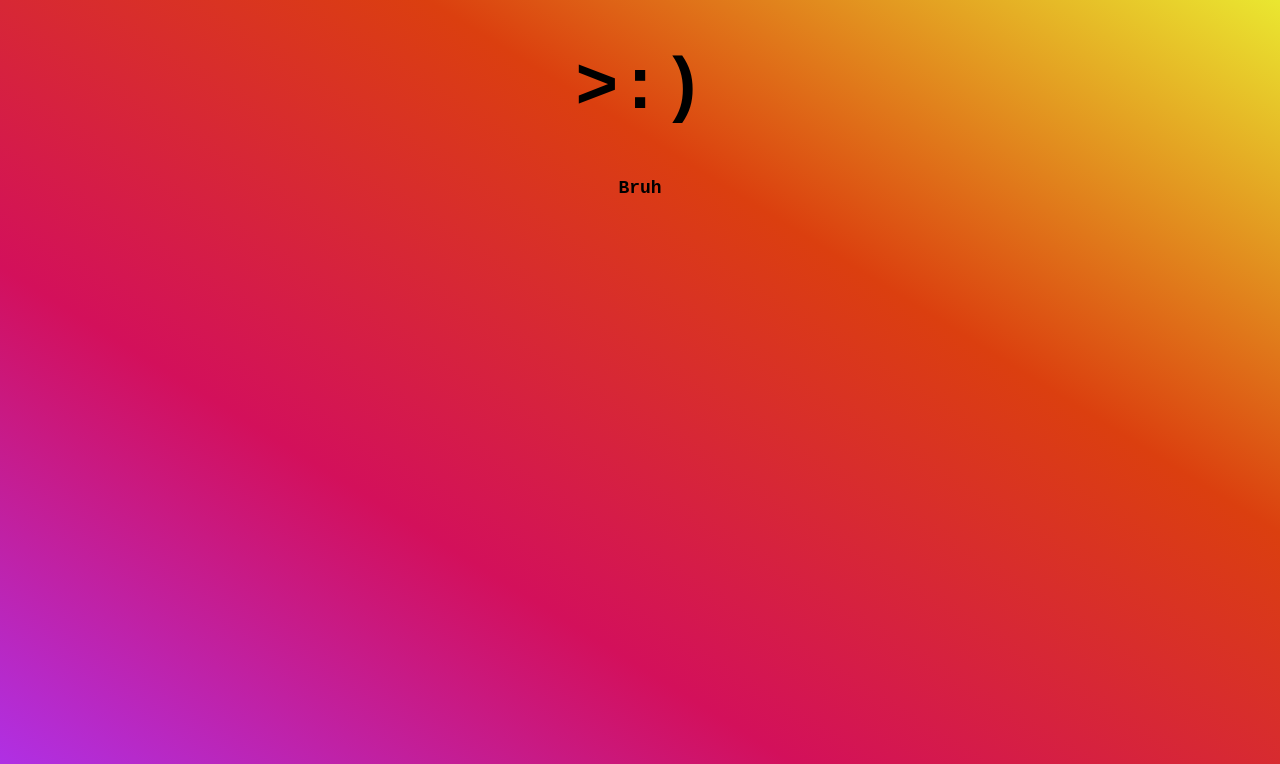
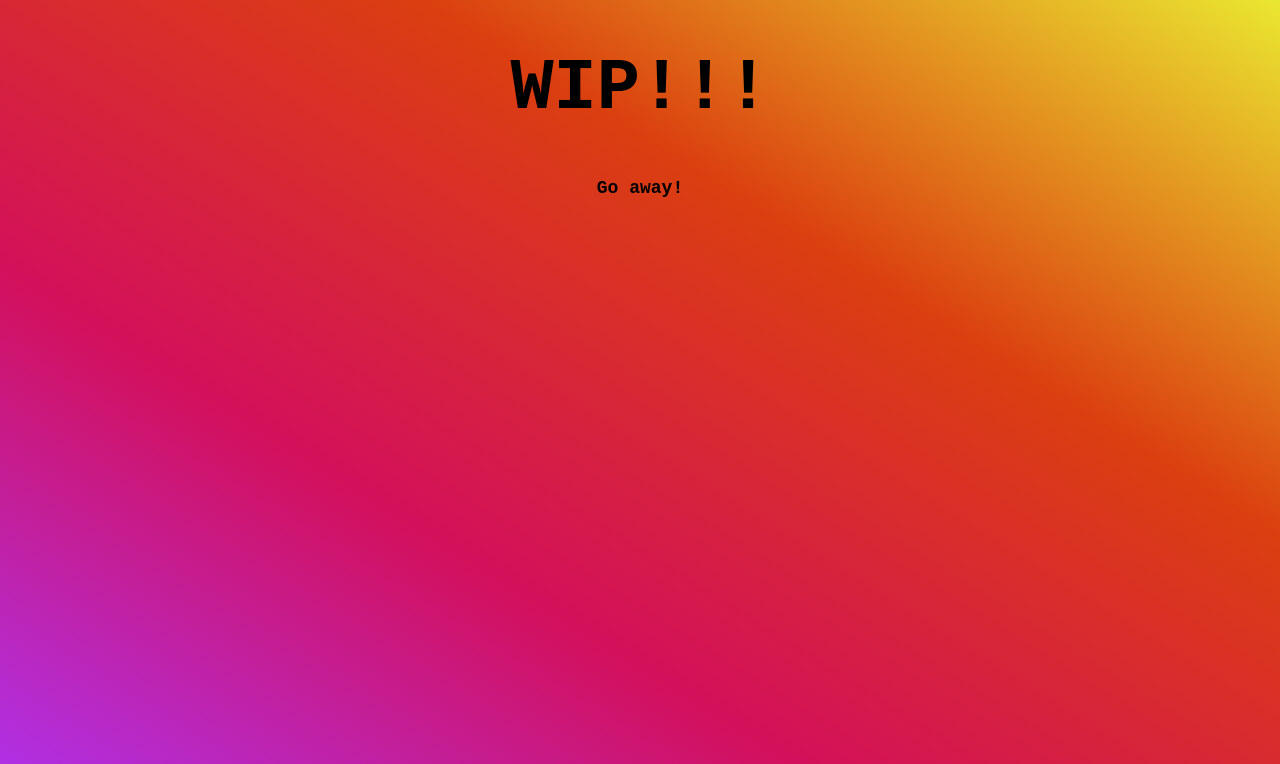
Before and after one commit to UnknownAsset/Yipee, a plain HTML site: page index.html in a window 1280 px wide. Shown: the top 764 px of the page. Drawn offline with Linux system fonts and the light colour scheme.

Commit message:
Update index.html

```diff
--- a/index.html
+++ b/index.html
@@ -22,8 +22,8 @@
 
     </style>
 
-    <h1>>:)</h1>
-    <h3>Bruh</h3>
+    <h1>WIP!!!</h1>
+    <h3>Go away!</h3>
 
     <div>
          <a href="https://steamcommunity.com/profiles/76561198989122778/" target="_blank"><img src="https://raw.githubusercontent.com/tabler/tabler-icons/662ef863bc8c771543ab9650884d062ae8842439/icons/brand-steam.svg" alt="My Steam"></a>
```
